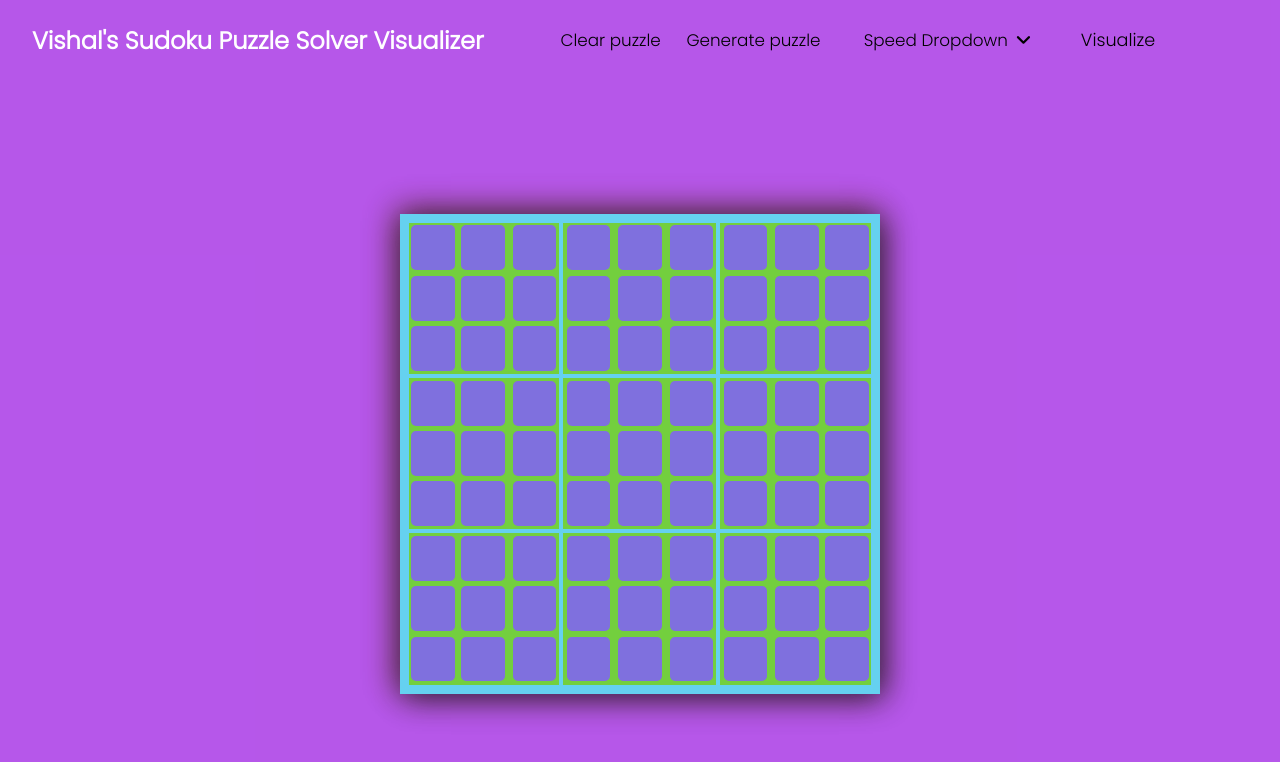
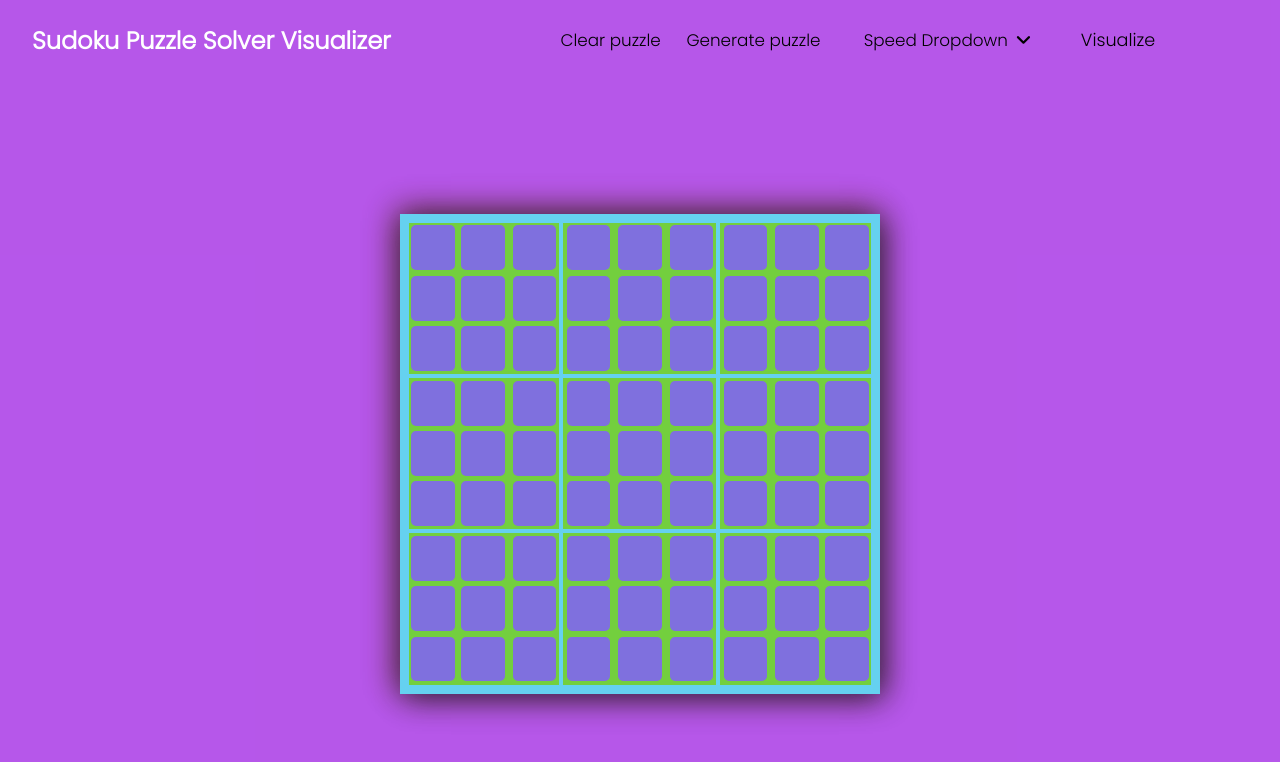
Before and after one commit to priyanshukumar3/sudoku_visualizer, a plain HTML site: page index.html in a window 1280 px wide. Drawn offline with Linux system fonts and the light colour scheme.

```diff
--- a/index.html
+++ b/index.html
@@ -13,7 +13,7 @@
 <body>
     <div class="overlay"></div>
     <nav>
-        <h1 class="logo"> Vishal's Sudoku Puzzle Solver Visualizer</h1>
+        <h1 class="logo">Sudoku Puzzle Solver Visualizer</h1>
         <ul>
             <li id='clearBtn'>Clear puzzle</li>
             <li id='generateBtn'>Generate puzzle</li>
```
